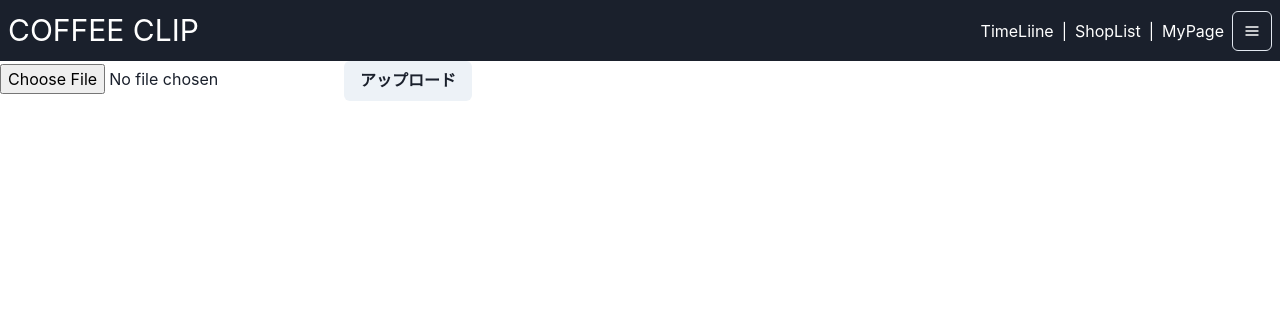
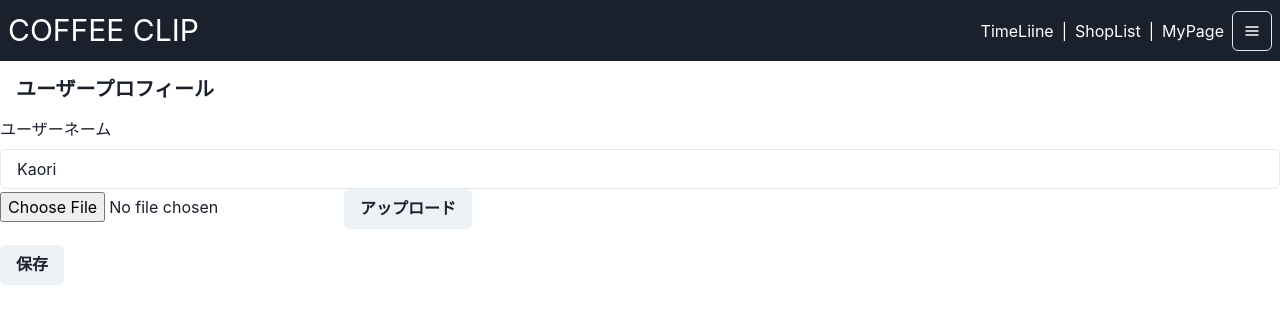
Before and after one commit to ccj7/coffee-clip, a Next.js app in the folder front/: page /user/setting in a window 1280 px wide. Shown: the top 324 px of the page. Built offline with nearby package versions, Linux system fonts and the light colour scheme; no server answers.

Commit message:
feat: userのプロフィール編集画面の要素を作成

```diff
--- a/front/pages/user/setting.tsx
+++ b/front/pages/user/setting.tsx
@@ -1,10 +1,13 @@
 // TODO　U-003 github issue#21
 
 import Head from 'next/head'
+// import axios from 'axios'
+
 import UserHeader from '../../components/user/UserHeader'
 import { useState } from 'react'
-// import axios from 'axios'
-import { Button } from '@chakra-ui/react'
+import { useForm, FormProvider } from 'react-hook-form'
+import { Box, Button, Heading } from '@chakra-ui/react'
+import InputForm from '../../components/InputForm'
 
 // TODO: 全体的に型をちゃんと定義する
 function Setting() {
@@ -35,19 +38,43 @@ function Setting() {
     encodeToBase64(image)
 
     // ここでbase64Codeを使ってfetchする
+  }
 
+
+  // 仮データ
+  const dammy = {
+    auth_id: '1',
+    display_name: 'Kaori'
+  }
+  const [userInfo, setUserInfo] = useState<any>(dammy)
+  const methods = useForm()
+
+  const onSubmit = (data: any) => {
+    console.log(data)
   }
 
   return (
-    <div>
+    <Box>
       <Head>
         <title>Setting</title>
         <meta name="Setting" content="Setting" />
       </Head>
       <UserHeader />
-      <input type="file" accept="image/*" onChange={handleChangeImage}/>
-      <Button type="submit" onClick={uploadImage}>アップロード</Button>
-    </div>
+      <Heading size='md' m={'16px'}>ユーザープロフィール</Heading>
+      <FormProvider {...methods}>
+        <form onSubmit={methods.handleSubmit(onSubmit)}>
+          <InputForm
+           thema="display_name"
+           text="ユーザーネーム"
+           defaultValue={userInfo.display_name}
+           />
+          <input type="file" accept="image/*" onChange={handleChangeImage}/>
+          <Button type="submit" onClick={uploadImage}>アップロード</Button>
+
+          <Box><Button mt={4} type="submit">保存</Button></Box>
+        </form>
+      </FormProvider>
+    </Box>
   )
 }
 
```
